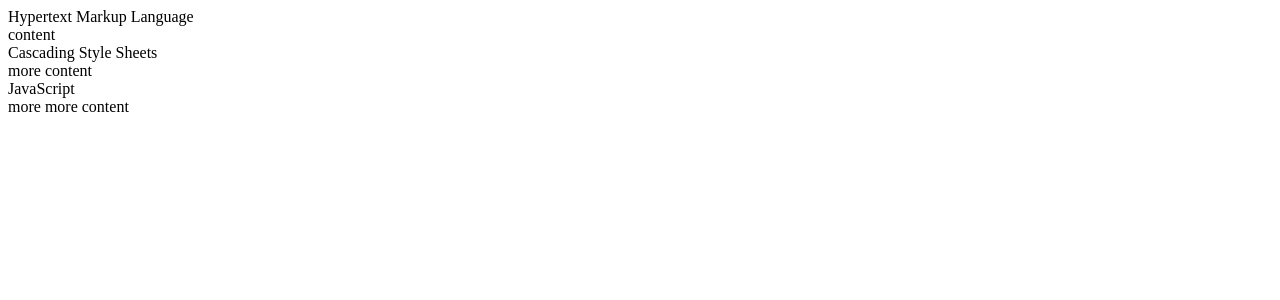
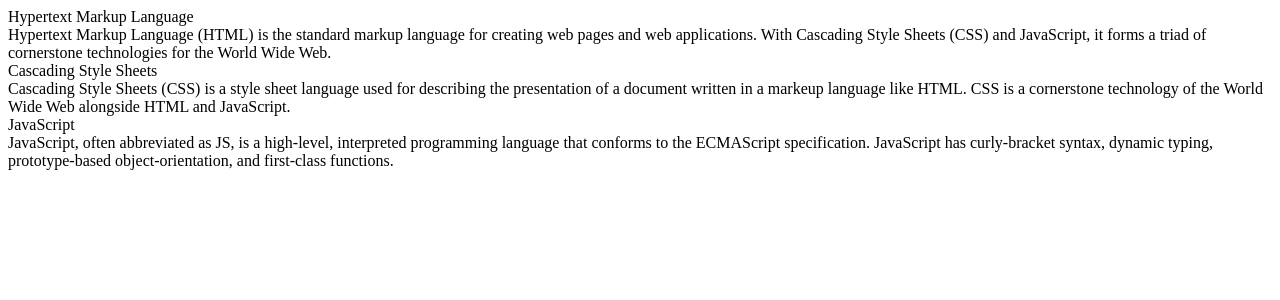
Before and after one commit to daisyyoo/c0822-code-solutions, a React app in the folder react-accordion-component/: page / in a window 1280 px wide. Shown: the top 300 px of the page. Built offline with nearby package versions, Linux system fonts and the light colour scheme; the HTML template or start-up script is replaced by a standard one.

Commit message:
Made it for any arrays, but need to format onClick to individual ones

```diff
--- a/react-accordion-component/src/index.jsx
+++ b/react-accordion-component/src/index.jsx
@@ -1,71 +1,53 @@
 import React from 'react';
 import ReactDOM from 'react-dom/client';
+// import Accordion from './accordion';
 
-// const contentArray = [
-//   {
-//     name: 'Hypertext Markup Language',
-//     description: 'Hypertext Markup Language (HTML) is the standard markup language for creating web pages and web applications. With Cascading Style Sheets (CSS) and JavaScript, it forms a triad of cornerstone technologies for the World Wide Web.'
-//   },
-//   {
-//     name: 'Cascading Style Sheets',
-//     description: 'Cascading Style Sheets (CSS) is a style sheet language used for describing the presentation of a document written in a markeup language like HTML. CSS is a cornerstone technology of the World Wide Web alongside HTML and JavaScript.'
-//   },
-//   {
-//     name: 'JavaScript',
-//     description: 'JavaScript, often abbreviated as JS, is a high-level, interpreted programming language that conforms to the ECMAScript specification. JavaScript has curly-bracket syntax, dynamic typing, prototype-based object-orientation, and first-class functions.'
-//   }
-// ];
+const contentArray = [
+  {
+    name: 'Hypertext Markup Language',
+    description: 'Hypertext Markup Language (HTML) is the standard markup language for creating web pages and web applications. With Cascading Style Sheets (CSS) and JavaScript, it forms a triad of cornerstone technologies for the World Wide Web.'
+  },
+  {
+    name: 'Cascading Style Sheets',
+    description: 'Cascading Style Sheets (CSS) is a style sheet language used for describing the presentation of a document written in a markeup language like HTML. CSS is a cornerstone technology of the World Wide Web alongside HTML and JavaScript.'
+  },
+  {
+    name: 'JavaScript',
+    description: 'JavaScript, often abbreviated as JS, is a high-level, interpreted programming language that conforms to the ECMAScript specification. JavaScript has curly-bracket syntax, dynamic typing, prototype-based object-orientation, and first-class functions.'
+  }
+];
+
 class Accordion extends React.Component {
   constructor(props) {
     super(props);
     this.state = {
-      HTML: true,
-      CSS: false,
-      JS: false
+      isOpen: false
     };
-    this.handleHTMLClick = this.handleHTMLClick.bind(this);
-    this.handleCSSClick = this.handleCSSClick.bind(this);
-    this.handleJSClick = this.handleJSClick.bind(this);
+    this.toggleOpen = this.toggleOpen.bind(this);
   }
 
-  handleHTMLClick() {
-    this.setState({ HTML: !this.state.HTML });
-  }
-
-  handleCSSClick() {
-    this.setState({ CSS: !this.state.CSS });
-  }
-
-  handleJSClick() {
-    this.setState({ JS: !this.state.JS });
+  toggleOpen(event) {
+    if (event.target.id === event.target.textContent) {
+      this.setState({ isOpen: !this.state.isOpen });
+    }
   }
 
   render() {
-    const showHTML = this.state.HTML ? 'hide' : 'show';
-    const showCSS = this.state.CSS ? 'hide' : 'show';
-    const showJS = this.state.JS ? 'hide' : 'show';
+    const { toggleOpen } = this;
+    const { isOpen } = this.state;
+    const { contentArray } = this.props;
+    const show = isOpen ? 'hide' : 'show';
     return (
-      <div className="container">
-        <div onClick={this.handleHTMLClick} className="title-box">Hypertext Markup Language</div>
-        <div className={`content-box ${showHTML}`}>content</div>
-        <div onClick={this.handleCSSClick} className="title-box">Cascading Style Sheets</div>
-        <div className={`content-box ${showCSS}`}>more content</div>
-        <div onClick={this.handleJSClick} className="title-box">JavaScript</div>
-        <div className={`content-box ${showJS}`}>more more content</div>
-      </div>
+      contentArray.map(topic => (
+        <div key={topic.name}>
+          <div id={topic.name} className="title-box" onClick={toggleOpen}>{topic.name}</div>
+          <div className={`content-box ${show}`}>{topic.description}</div>
+        </div>
+      ))
     );
   }
 }
 
-// function MakeBoxesFromArray(array) {
-//   const show = this.state ? 'hide' : 'show';
-//   const boxes = array.map(box =>
-//     <div className="title-box" onClick={this.handleClick} key={array.name}>{array.name}
-//         <div className={`content-box ${show}`}>{array.description}</div>
-//       </div>);
-//   return boxes;
-// }
-
 const container = document.querySelector('#root');
 const root = ReactDOM.createRoot(container);
-root.render(<Accordion />);
+root.render(<Accordion contentArray={contentArray}/>);
```
Also changed, not shown: react-accordion-component/src/accordion.jsx (+42 -0 lines), 1 other file (tests, documents, lock files or other folders).
